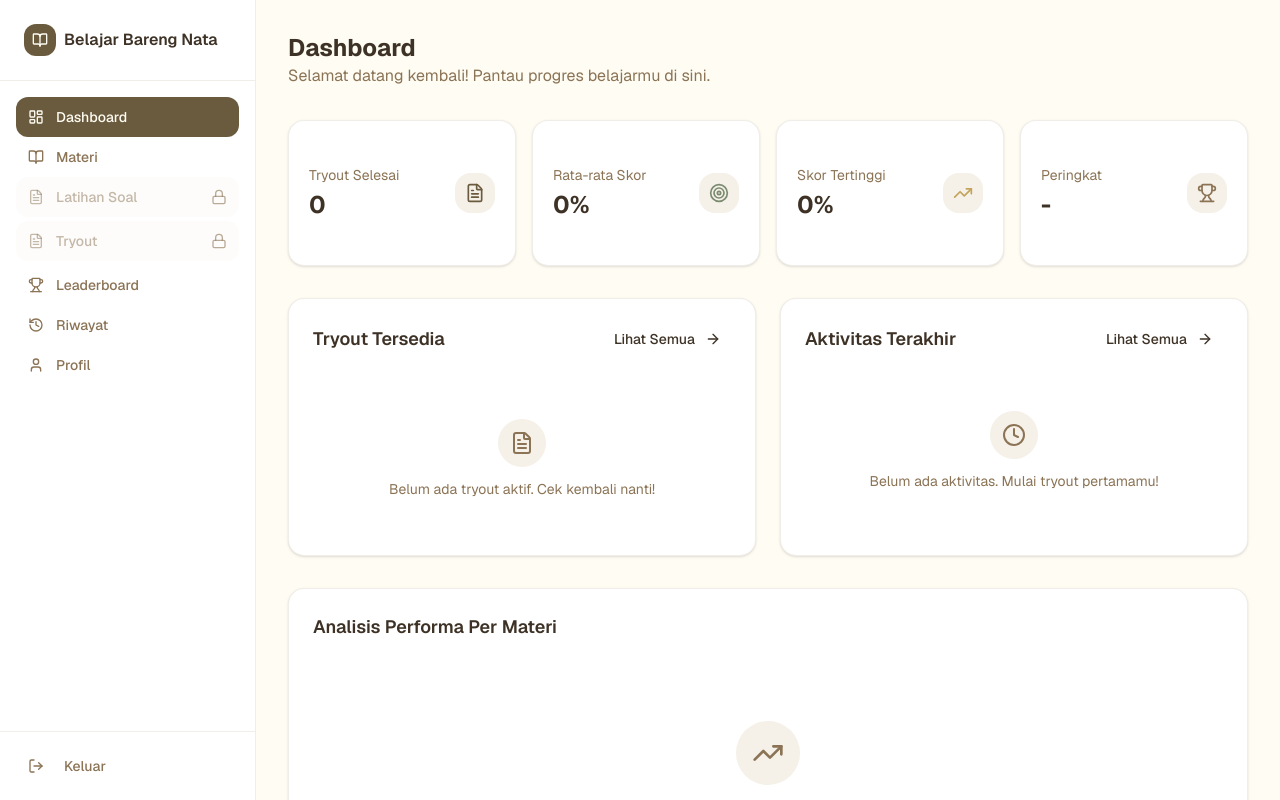
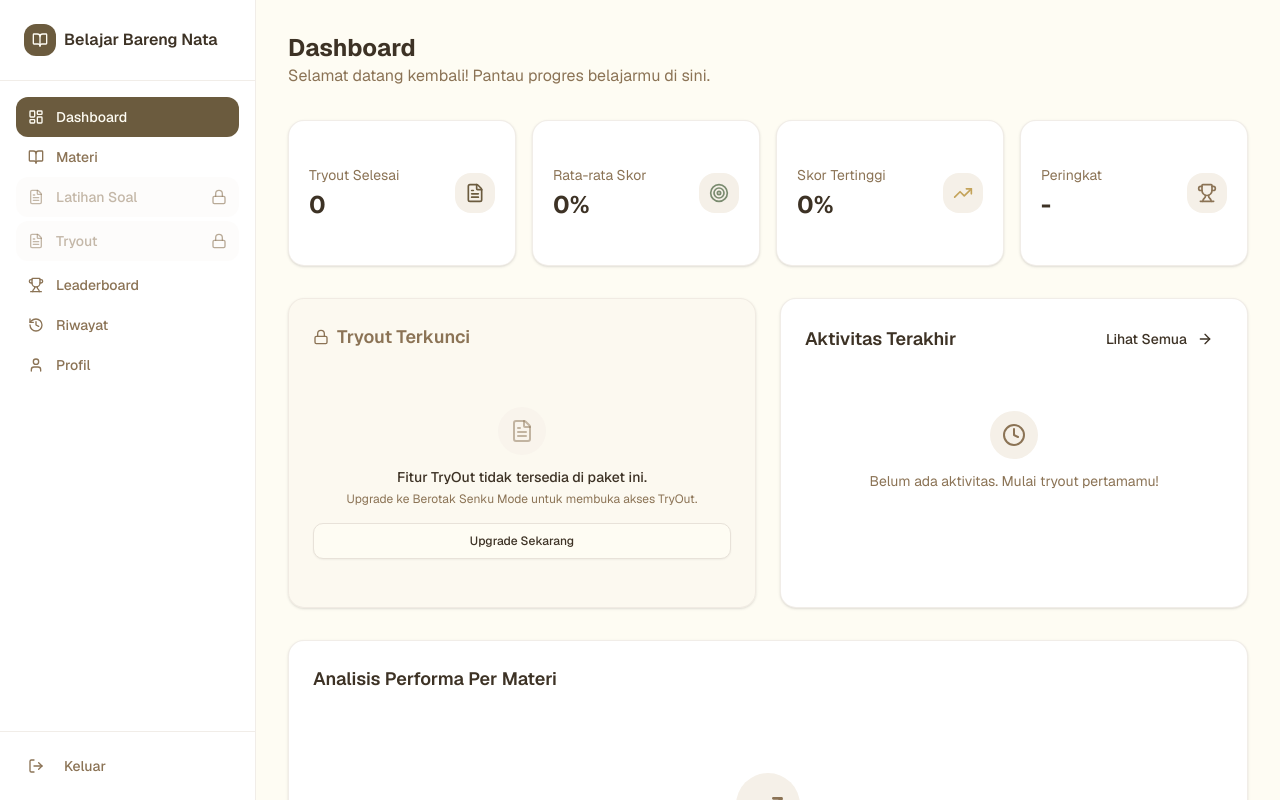
Before and after one commit to pranata-dev/bbn-website, a Next.js app: page /dashboard in a window 1280 px wide. Shown: the top 800 px of the page. Built offline with nearby package versions, Linux system fonts and the light colour scheme; no server answers.

Commit message:
fix(dashboard): lock tryout section for reguler and all unqualified packages

```diff
--- a/src/app/dashboard/page.tsx
+++ b/src/app/dashboard/page.tsx
@@ -24,7 +24,7 @@ export default async function DashboardPage() {
     if (authUser) {
         const { data } = await supabase
             .from("users")
-            .select("package_type, tryout_attempt_used")
+            .select("package_type, tryout_attempt_used, role")
             .eq("auth_id", authUser.id)
             .single()
 
@@ -33,7 +33,7 @@ export default async function DashboardPage() {
 
     const packageType = (dbUser?.package_type as PackageType) || null
     const tryoutAttemptUsed = dbUser?.tryout_attempt_used || 0
-    const features = getPackageFeatures(packageType)
+    const features = getPackageFeatures(packageType, dbUser?.role)
 
     // Remaining Tryout Quotas
     const remainingTryouts = Math.max(0, features.tryoutLimit - tryoutAttemptUsed)
@@ -77,7 +77,7 @@ export default async function DashboardPage() {
             {/* Quick actions & Package specifics */}
             <div className="grid grid-cols-1 md:grid-cols-2 gap-6">
                 {/* Dynamically Replaced Available Tryouts based on Package */}
-                {packageType === "FLUX" ? (
+                {!features.canAccessTryout ? (
                     <Card className="border-warm-gray/60 bg-warm-gray/10">
                         <CardHeader className="flex flex-row items-center justify-between pb-2">
                             <CardTitle className="text-lg text-muted-foreground flex items-center gap-2">
```
